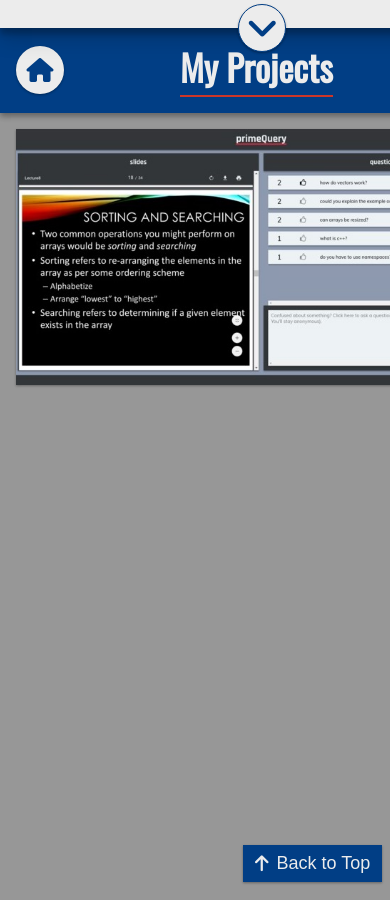
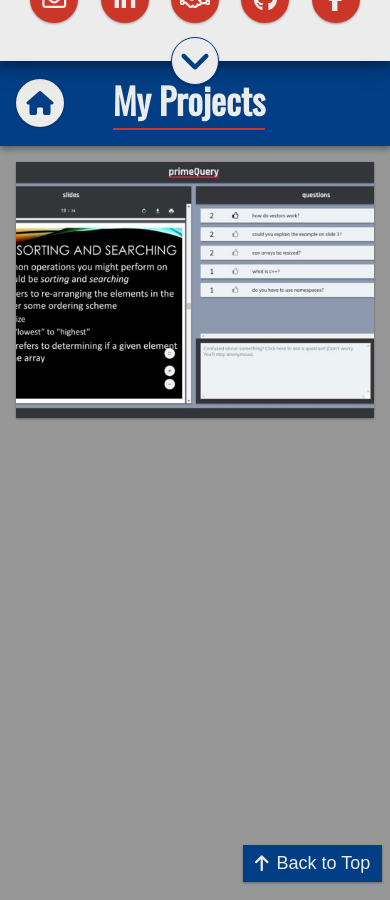
Before and after one commit to WesleyT4N/wesleyt4n.github.io, a Jekyll site: the page built from index.md, in a window 390 px wide. Built offline with Jekyll 4.4.1, drawn with Linux system fonts in a browser that asks for light colours; nearby versions of some CDN libraries.

Commit message:
hopefully fixed mobile zoom bug

```diff
--- a/_layouts/home.html
+++ b/_layouts/home.html
@@ -2,32 +2,34 @@
 layout: default
 ---
 <header class="projects-heading">
-    <a class="home-btn" href="/index.html"><i class="fa fa-home" aria-hidden="true"></i></a>
+  <a class="home-btn" href="/index.html">
+    <i class="fa fa-home" aria-hidden="true"></i>
+  </a>
   <h1>My Projects</h1>
 </header>
 <div class="home">
   {{ content }}
-    <div class="post-wrapper">
   <ul class="post-list">
     {% for post in site.posts %}
     <li class="post-entry">
-          <img src="{{ post.image | absolute_url }}"
-          aria-label="project screenshot"/>
+      <div class="post-img">
+        <img class="post-img" src="{{ post.image | relative_url }}" aria-label="project screenshot" />
+      </div>
       <div class="post-entry-header">
         <a class="post-link" href="{{ post.url | relative_url }}">
           <h1 class="post-link-title">{{ post.title | escape }}</h1>
           <div class="post-language-list">
-              <br>
-              {% for lang in post.languages %}
+            <br> {% for lang in post.languages %}
             <p class="post-language">{{ lang }}</p>
             {% endfor %}
           </div>
           <a class="post-repo-link" href="{{ post.repo_link
-                | absolute_url }}"><i class="fa fa-github-square" aria-hidden="true"></i></a>
+              | absolute_url }}">
+            <i class="fa fa-github-square" aria-hidden="true"></i>
+          </a>
         </a>
       </div>
     </li>
     {% endfor %}
   </ul>
 </div>
-  </div>
--- a/assets/css/style.scss
+++ b/assets/css/style.scss
@@ -453,11 +453,15 @@ hr {
       -ms-flex-align: center;
           align-items: center;
   color: $white;
-  width: 64px;
-  height: 64px;
+  width: 48px;
+  height: 48px;
   border-radius: 50%;
-  @include font-size(28px);
-
+  @include font-size(24px);
+  @include for-tablet-portrait-up {
+    width: 64px;
+    height: 64px;
+    @include font-size(28px);
+  }
 }
 
 .collapse-left {
@@ -682,25 +686,21 @@ hr {
   // justify-content: flex-start;
   // align-items: flex-start;
   padding: 8px;
+  max-width: 100%;
+  overflow: hidden;
 }
 
 .post-entry {
   -webkit-box-flex: 1;
-      -ms-flex: 1 0 auto;
-          flex: 1 0 auto;
+      -ms-flex: 1 1 auto;
+          flex: 1 1 auto;
   background-color: $white;
   position: relative;
-  max-width: 100%;
+  padding: 0;
   height: 256px;
   @include shadow(1);
   margin: 8px;
   overflow: hidden;
-  img {
-    min-width: 100%;
-    height: 100%;
-    -o-object-fit: cover;
-       object-fit: cover;
-  }
   @include for-tablet-landscape-up {
     width: 46%;
   }
@@ -709,19 +709,27 @@ hr {
   }
 }
 
-// .post-img {
-//   width: 100%;
-//   height: 100%;
-//   overflow: hidden;
+.post-img {
+  overflow: hidden;
+  position: absolute;
+  top: 0;
+  left: 0;
+  width: 100%;
+  height: 100%;
+  img {
+    object-fit: cover;
+    min-width: 100%;
+    height: 100%;
+  }
+}
 
-// }
 
 .post-entry-header {
   width: 100%;
   position: absolute;
   left: 0;
   right: 0;
-  bottom: 100%;
+  bottom: 101%;
   background-color: $white;
   height: 100%;
   display: -webkit-box;
```
Lines whose indentation alone changed are shown as unchanged.
